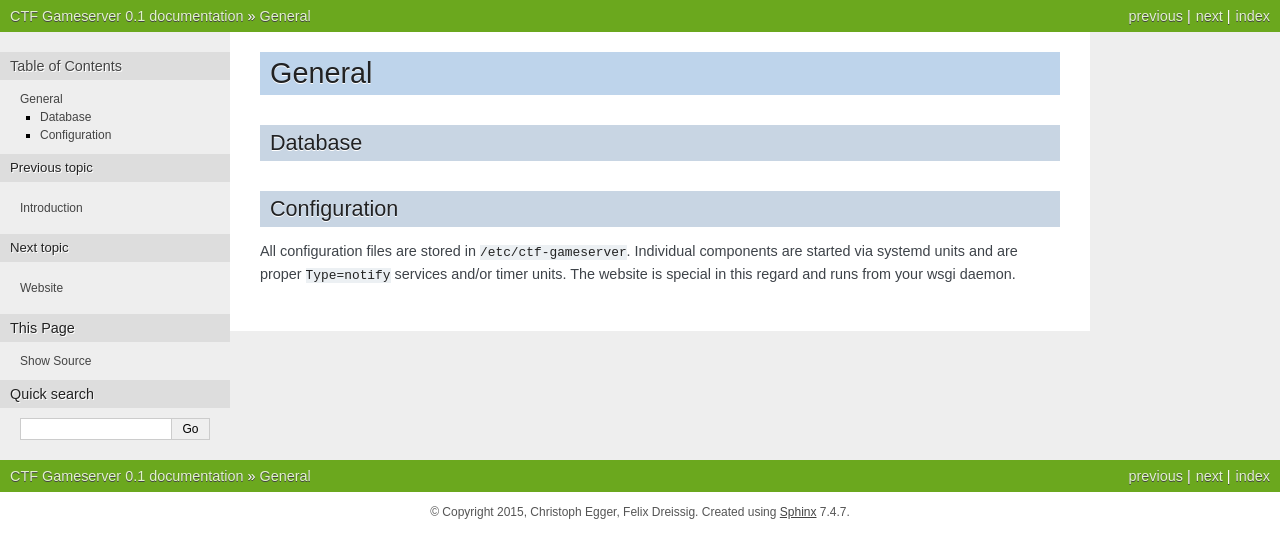
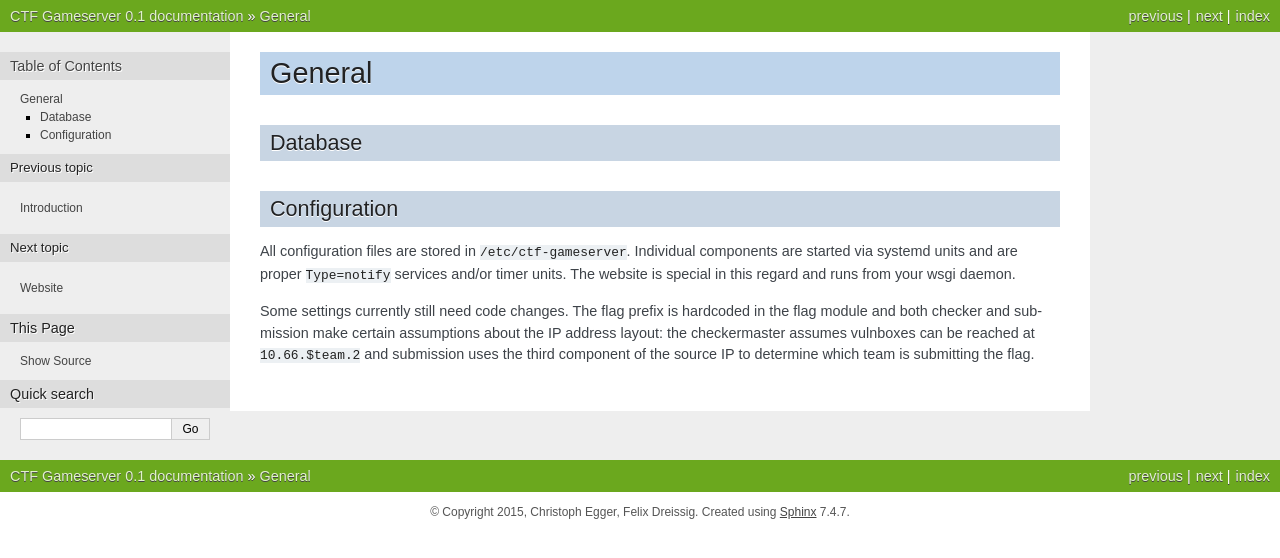
Before and after one commit to fausecteam/ctf-gameserver, a Sphinx documentation site: the page built from doc/source/general.rst, in a window 1280 px wide. Shown: the top 558 px of the page. Built offline with Sphinx 7.4.7, drawn with Linux system fonts in a browser that asks for light colours; formulas are drawn with MathJax 3.

Commit message:
Add some note about in-source configuration
Ideally not needed at all but the current state needs some source
tweaking when setting up the system for new CTFs

```diff
--- a/doc/source/general.rst
+++ b/doc/source/general.rst
@@ -11,3 +11,10 @@ All configuration files are stored in
 ``/etc/ctf-gameserver``. Individual components are started via systemd
 units and are proper ``Type=notify`` services and/or timer units. The
 website is special in this regard and runs from your wsgi daemon.
+
+Some settings currently still need code changes. The flag prefix is
+hardcoded in the flag module and both checker and submission make
+certain assumptions about the IP address layout: the checkermaster
+assumes vulnboxes can be reached at ``10.66.$team.2`` and submission
+uses the third component of the source IP to determine which team is
+submitting the flag.
```
